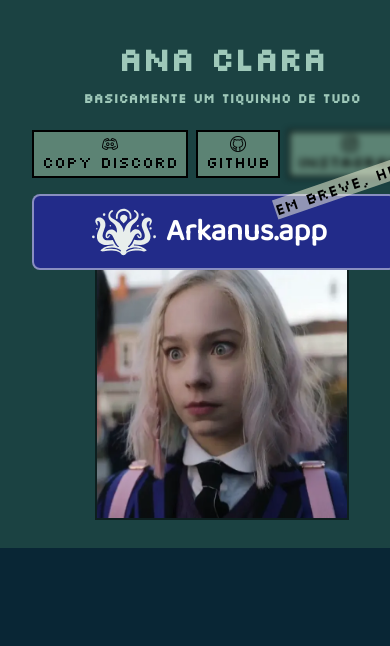
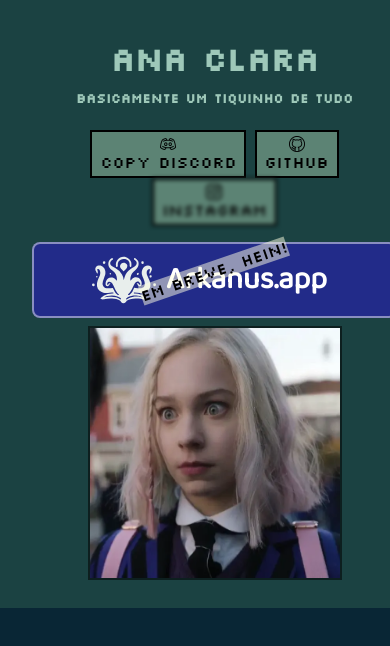
Before and after one commit to iUseMintBTW/arkanus-profile-card-app, a plain HTML site: page index.html in a window 390 px wide. Shown: the top 646 px of the page. Drawn offline with Linux system fonts and the light colour scheme.

Commit message:
Mobile fixes

```diff
--- a/front/style.css
+++ b/front/style.css
@@ -82,7 +82,7 @@
 
 a.coming-soon
 {
-    filter: blur(3px);
+    filter: blur(2px);
 }
 
 a.arkanus
@@ -168,19 +168,21 @@
     main
     {
         top: 0;
-        max-height: 400px;
+        max-height: 388px;
+        min-width: fit-content;
     }
 
     span.carimbo
     {
-        top: 32%;
-        left: 61%;
+        top: 43%;
+        left: 32%;
     }
 
     #profile
     {
         display: flex;
         margin: auto;
+        margin-top: 12px;
     }
 }
 
```
